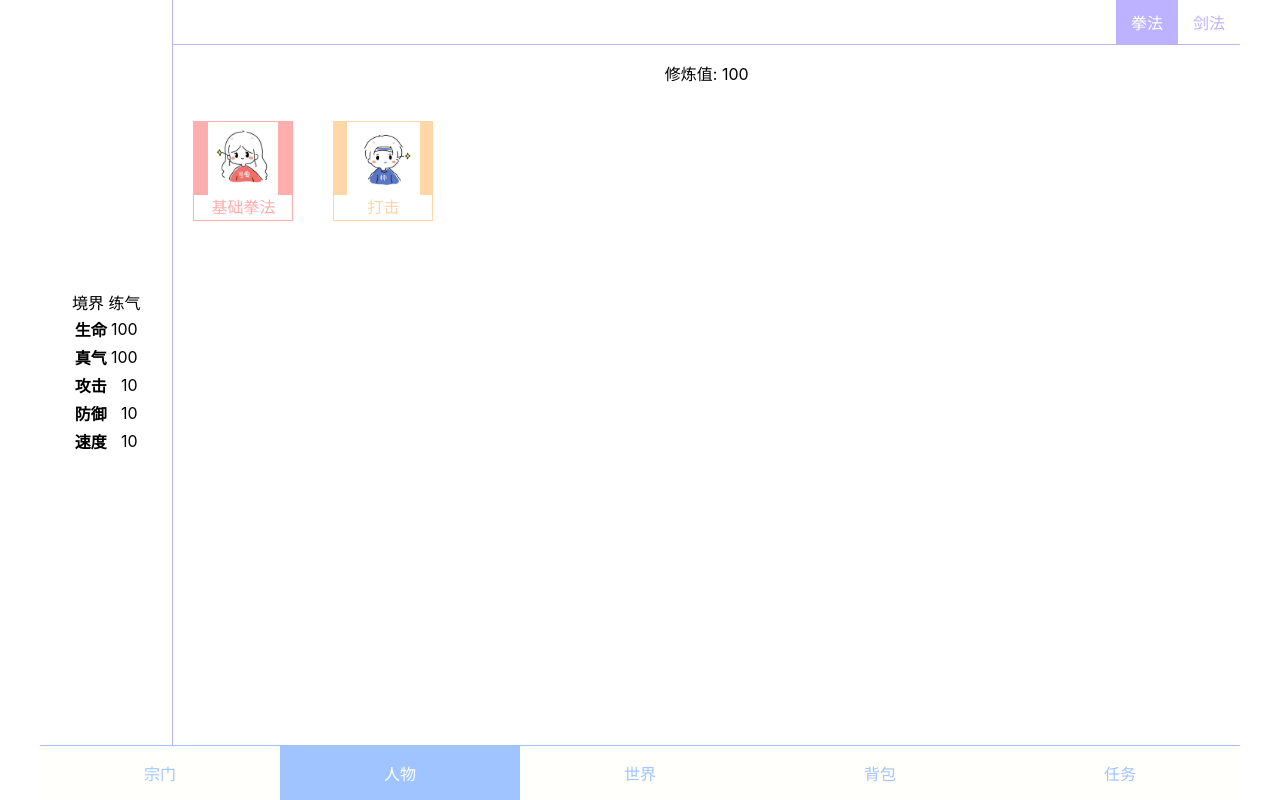
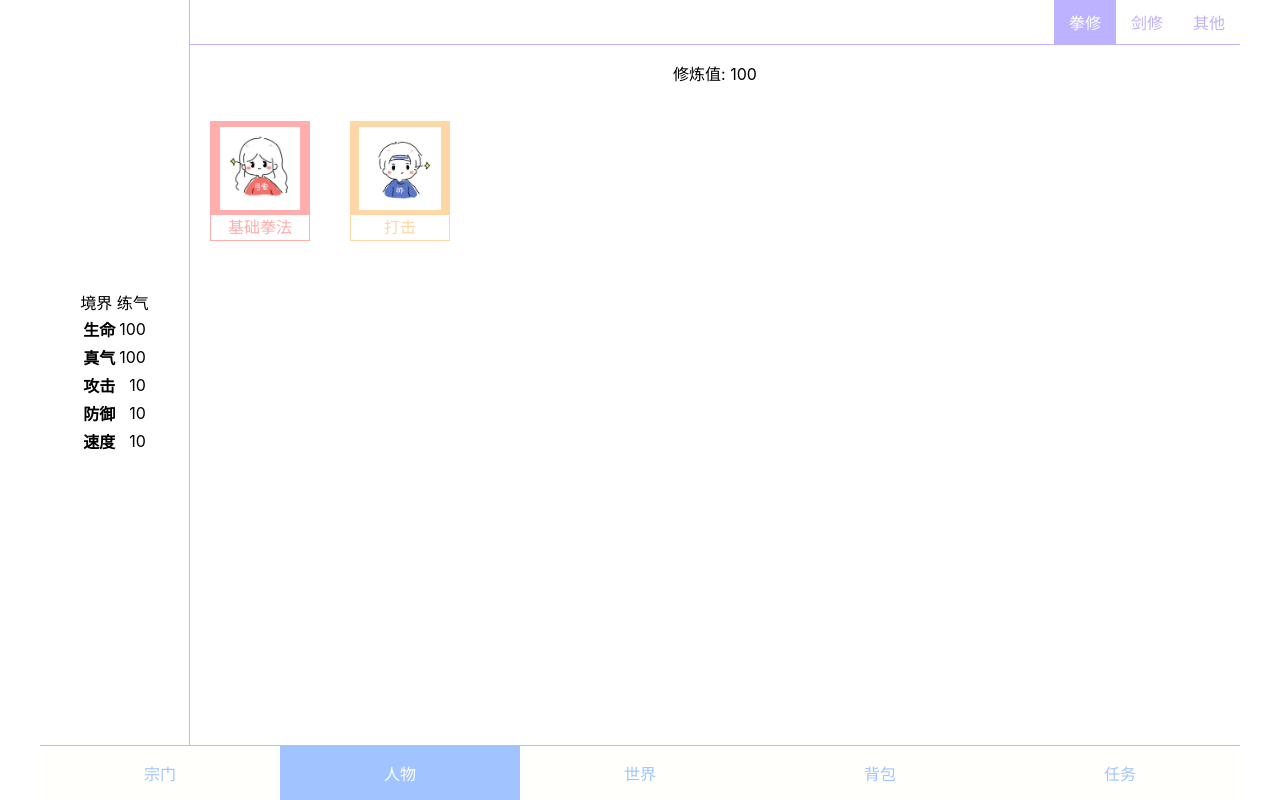
Before and after one commit to HechengLi/little-idle-world, a React (Create React App) app in the folder client/: page /character/fist in a window 1280 px wide. Built offline with nearby package versions, Linux system fonts and the light colour scheme.

Commit message:
improved skill view

```diff
--- a/client/src/components/character/Skill.js
+++ b/client/src/components/character/Skill.js
@@ -1,63 +1,74 @@
-import React, { useState } from 'react'
+import React from 'react'
 import styled from 'styled-components'
+import { Redirect, Route, Switch, useRouteMatch, useParams } from 'react-router-dom'
+import { connect } from 'react-redux'
 
 import SecondaryNav from '../SecondaryNav'
-import * as skillType from '../../resource/data/skillType'
 import SkillIcon from './skill/SkillIcon'
 
-import test3 from '../../resource/images/test3.jpg'
-import test4 from '../../resource/images/test4.jpg'
+const SkillView = ({ className, skills }) => {
+  const { skillType } = useParams()
+  const selectedSkills = skills[skillType]
 
-const tabs = [
-  {
-    name: '拳法',
-    skills: [
-      { name: '基础拳法', type: skillType.PASSIVE, image: test3 },
-      { name: '打击', type: skillType.ACTIVE, image: test4 }
-    ],
-    mastery: 100
-  },
-  {
-    name: '剑法',
-    skills: [],
-    mastery: 0
-  }
-]
-const Skill = ({ className }) => {
-  const [skillType, setSkillType] = useState(tabs[0])
-
-  const onClick = skillType => {
-    setSkillType(skillType)
-  }
+  if (!selectedSkills) return <p>未知修炼</p>
 
   return (
-    <div className={className}>
-      <SecondaryNav mode='tab' routes={tabs} active={skillType.name} onClick={onClick} />
-      <p>修炼值: {skillType.mastery}</p>
+    <React.Fragment>
+      <p>修炼值: {selectedSkills.mastery}</p>
       {
-        skillType.skills.length === 0
+        selectedSkills.skills.length === 0
         ? <p>未发现任何技能</p>
-        : <div>
+        : <div className={className}>
             {
-              skillType.skills.map(skill =>
+              selectedSkills.skills.map(skill =>
                 <SkillIcon key={skill.name} skill={skill} />
               )
             }
           </div>
       }
+    </React.Fragment>
+  )
+}
+
+const StyledSkillView = styled(SkillView)`
+  height: 100%;
+  display: flex;
+`
+
+const mapStateToProps = state => ({
+  skills: state.skills
+})
+
+const ReduxSkillView = connect(
+  mapStateToProps
+)(StyledSkillView)
+
+const routes = [
+  { name: '拳修', path: 'fist' },
+  { name: '剑修', path: 'sword' },
+  { name: '其他', path: 'etc' }
+]
+
+const Skill = ({ className }) => {
+  const { path } = useRouteMatch()
+
+  return (
+    <div className={className}>
+      <SecondaryNav routes={routes} />
+      <Switch>
+        <Route exact path={`${path}`}>
+          <Redirect to={`${path}/fist`} />
+        </Route>
+        <Route path={`${path}/:skillType`} component={ReduxSkillView} />
+      </Switch>
     </div>
   )
 }
 
 const StyledSkill = styled(Skill)`
-  width: 100%;
   display: flex;
   flex-direction: column;
-
-  & > div {
-    height: 100%;
-    display: flex;
-  }
+  flex-grow: 1;
 `
 
 export default StyledSkill
--- a/client/src/components/character/skill/SkillIcon.js
+++ b/client/src/components/character/skill/SkillIcon.js
@@ -27,7 +27,7 @@ const SkillIcon = ({ className, skill }) => {
 const StyledSkillIcon = Styled(SkillIcon)`
   position: relative;
   width: 100px;
-  height: 100px;
+  height: 120px;
   margin: 20px;
   border: 1px solid #777;
   cursor: pointer;
@@ -60,6 +60,7 @@ const StyledSkillIcon = Styled(SkillIcon)`
   .icon {
     width: 100%;
     height: 100%;
+    padding: 5px;
     flex-grow: 1;
 
     img {
--- /dev/null
+++ b/client/src/store/skills/reducers.js
@@ -0,0 +1,25 @@
+import * as skillType from '../../resource/data/skillType'
+import test3 from '../../resource/images/test3.jpg'
+import test4 from '../../resource/images/test4.jpg'
+
+export default function skillsReducer(
+  state = {
+    fist: {
+      mastery: 100,
+      skills: [
+        { name: '基础拳法', type: skillType.PASSIVE, image: test3 },
+        { name: '打击', type: skillType.ACTIVE, image: test4 }
+      ]
+    },
+    sword: {
+      mastery: 0,
+      skills: []
+    }
+  },
+  action
+) {
+  switch(action.type) {
+    default:
+      return state
+  }
+}
--- a/client/src/store/store.js
+++ b/client/src/store/store.js
@@ -1,7 +1,11 @@
 import { createStore, combineReducers, applyMiddleware, compose } from 'redux'
 import thunkMiddleware from 'redux-thunk'
 
-const rootReducer = combineReducers({})
+import skillsReducer from './skills/reducers'
+
+const rootReducer = combineReducers({
+  skills: skillsReducer
+})
 
 const composeEnhancers = window.__REDUX_DEVTOOLS_EXTENSION_COMPOSE || compose
 
--- a/client/src/views/Character.js
+++ b/client/src/views/Character.js
@@ -15,10 +15,6 @@ const Character = ({ className }) => {
 
 const StyledCharacter = styled(Character)`
   display: flex;
-
-  & > div {
-    flex-grow: 1;
-  }
 `
 
 export default StyledCharacter
--- a/client/src/views/Inventory.js
+++ b/client/src/views/Inventory.js
@@ -1,28 +1,40 @@
-import React from 'react'
+import React, { useState } from 'react'
 import styled from 'styled-components'
-import { Redirect, Route, Switch, useRouteMatch } from 'react-router-dom'
 
-import InventoryNav from '../components/inventory/InventoryNav'
-import Equipment from './inventory/Equipment'
-import Use from './inventory/Use'
-import Etc from './inventory/Etc'
-import NotFound from './NotFound'
+import SecondaryNav from '../components/SecondaryNav'
+import test5 from '../resource/images/test5.jpg'
+import test6 from '../resource/images/test6.jpg'
+
+const tabs = [
+  {
+    name: '装备',
+    skills: [
+      { name: '基础拳法', image: test5 },
+      { name: '打击', image: test6 }
+    ],
+    mastery: 100
+  },
+  {
+    name: '消耗',
+    skills: [],
+    mastery: 0
+  },
+  {
+    name: '其他',
+    skills: [],
+    mastery: 0
+  }
+]
 
 const Inventory = () => {
-  const { path } = useRouteMatch()
+  const [skillType, setSkillType] = useState(tabs[0])
+  const onClick = skillType => {
+    setSkillType(skillType)
+  }
 
   return (
     <div>
-      <InventoryNav />
-      <Switch>
-        <Route exact path={`${path}`}>
-          <Redirect to={`${path}/equipment`} />
-        </Route>
-        <Route exact path={`${path}/equipment`} component={Equipment} />
-        <Route exact path={`${path}/use`} component={Use} />
-        <Route exact path={`${path}/etc`} component={Etc} />
-        <Route path="*" component={NotFound} />
-      </Switch>
+      <SecondaryNav mode='tab' routes={tabs} active={skillType.name} onClick={onClick} />
     </div>
   )
 }
```
Also changed, not shown: client/src/store/skills/actions.js (added).
